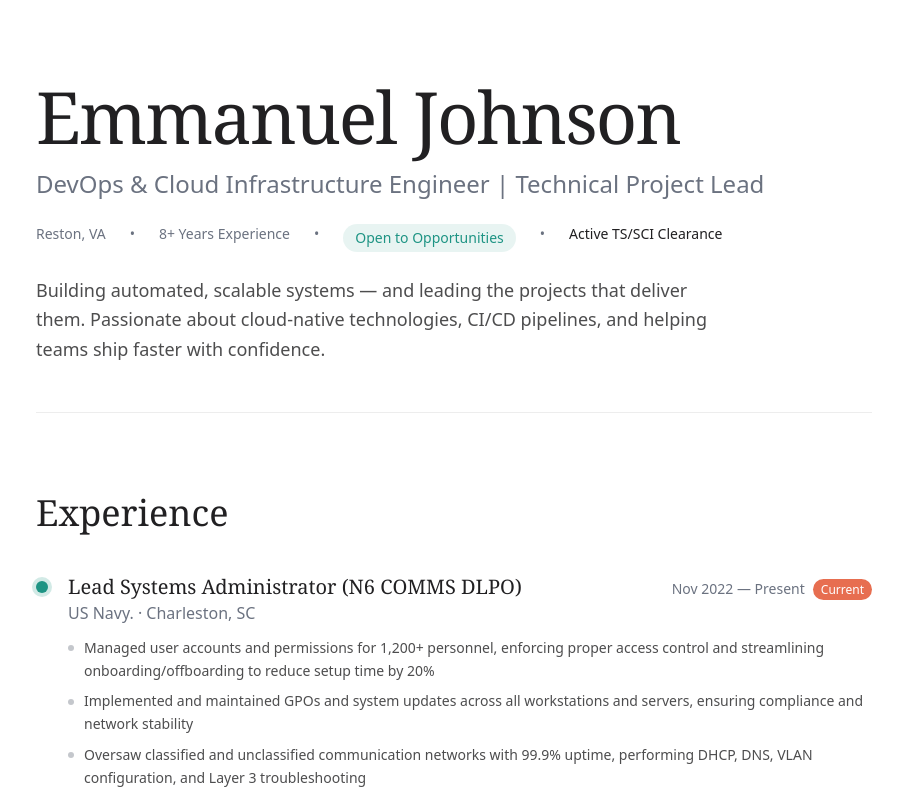
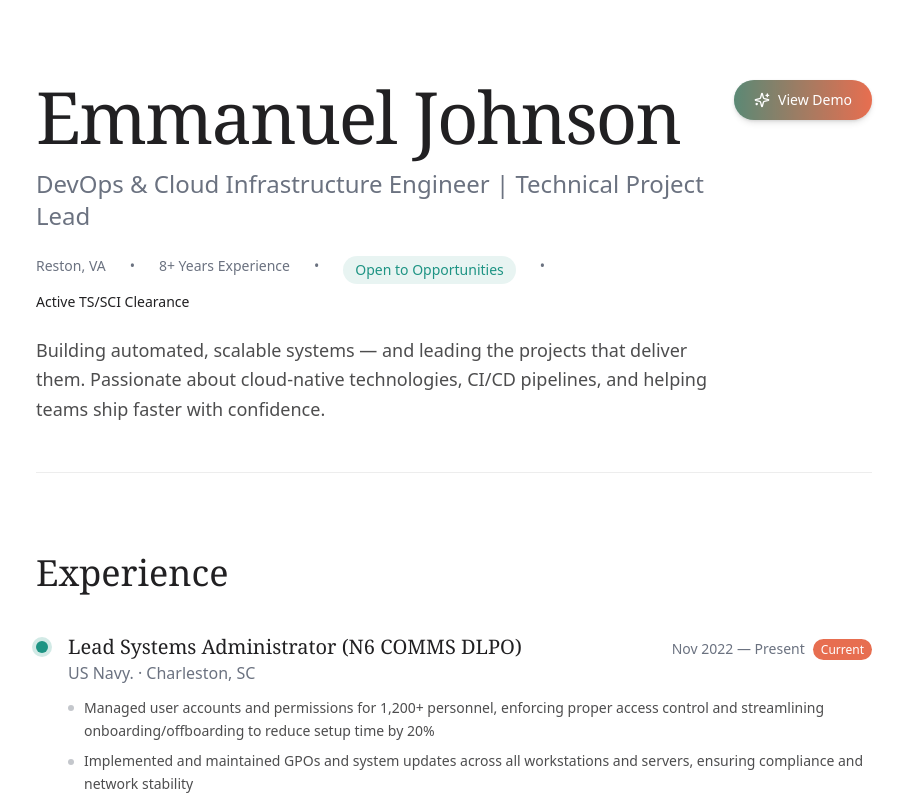
Before and after one commit to HighAvailabilityLowPatience/resume-site-2025, a React (Vite) app: page / in a window 1280 px wide. Shown: the top 800 px of the page, without its empty margins (186-1090 px from the left). Built offline with nearby package versions, Linux system fonts and the light colour scheme; the HTML template or start-up script is replaced by a standard one.

Commit message:
Changes
Co-authored-by: HighAvailabilityLowPatience <179540491+HighAvailabilityLowPatience@users.noreply.github.com>

```diff
--- a/src/components/resume/Header.tsx
+++ b/src/components/resume/Header.tsx
@@ -1,23 +1,28 @@
 import { resumeData } from "@/data/resumeData";
-import { Download } from "lucide-react";
+import { Sparkles } from "lucide-react";
 
 /**
  * <!-- SECTION: Header -->
- * Contains name, title, intro, headshot, and Download PDF button
+ * Contains name, title, intro, and Demo CTA button
  * EDIT: Update personal info in src/data/resumeData.ts
  */
 const Header = () => {
   const { personal } = resumeData;
 
-  const handleDownloadPDF = () => {
-    window.print();
-  };
-
-
   return (
     <header className="relative pb-section-sm border-b border-border">
+      {/* Demo Button - Top Right with attention-grabbing animation */}
+      <a
+        href="#projects"
+        className="group absolute top-0 right-0 print:hidden inline-flex items-center gap-2 px-5 py-2.5 rounded-full bg-gradient-to-r from-primary to-accent text-primary-foreground font-medium text-sm shadow-lg shadow-accent/30 hover:shadow-xl hover:shadow-accent/50 hover:scale-105 transition-all duration-300 animate-pulse-glow"
+      >
+        <span className="absolute inset-0 rounded-full bg-accent/40 animate-ping-slow opacity-75" aria-hidden="true" />
+        <Sparkles className="w-4 h-4 relative z-10 group-hover:rotate-12 transition-transform" />
+        <span className="relative z-10">View Demo</span>
+      </a>
+
       {/* Main Header Content */}
-      <div className="animate-fade-in-up">
+      <div className="animate-fade-in-up pr-0 md:pr-40">
         {/* Name */}
         <h1 className="text-5xl md:text-6xl lg:text-7xl font-serif font-medium tracking-tight text-foreground mb-4">
           {personal.name}
```
